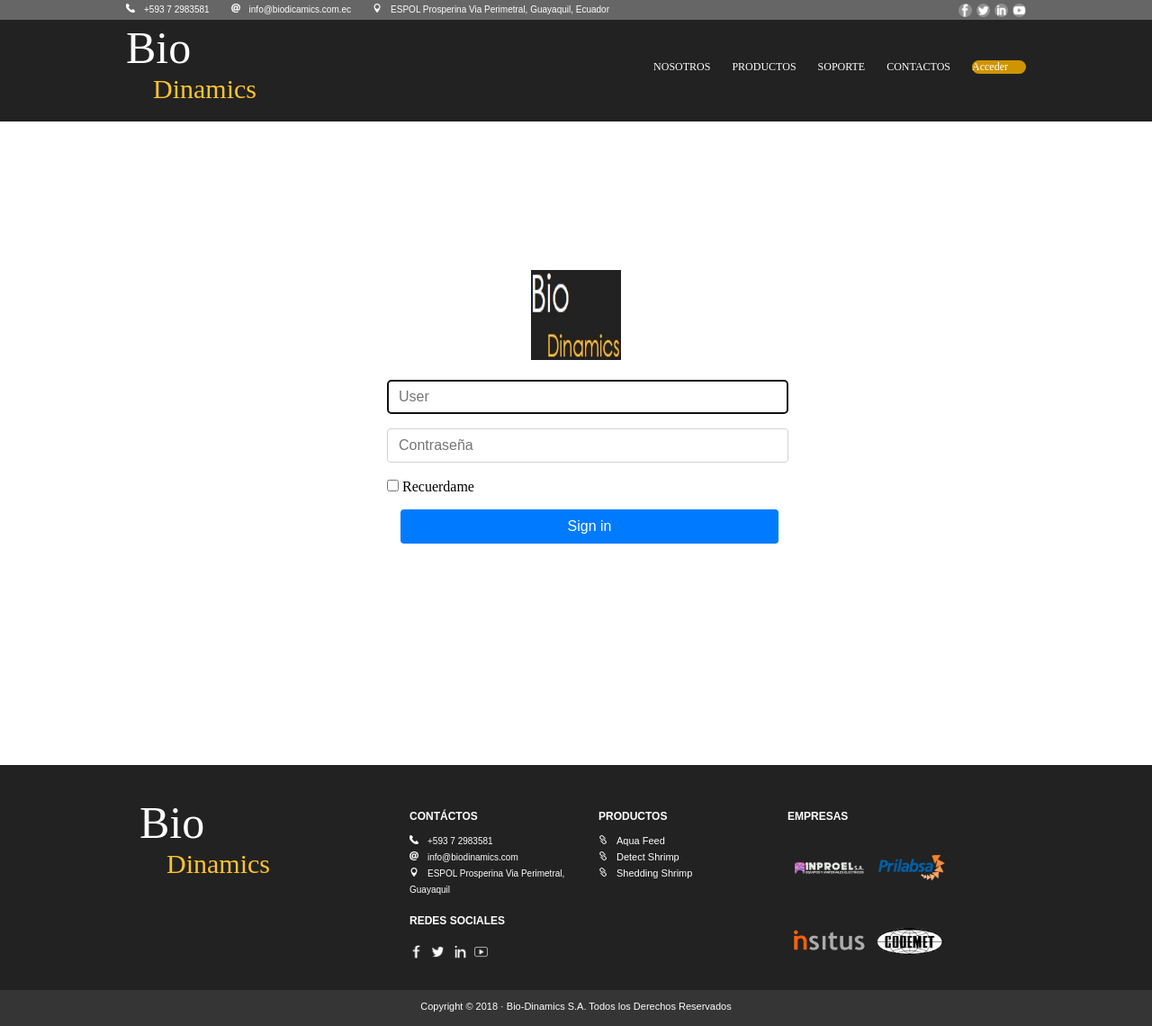
After one commit to gabolimon/BioDinamic, a PHP site: page /Loggin.php in a window 1280 px wide. The commit adds this page. Shown: the whole page at 90% size. Run offline with PHP 8.4, Linux system fonts and the light colour scheme; some libraries are stand-ins or nearby versions.

Commit message:
pagina de loggin

```diff
--- /dev/null
+++ b/Loggin.php
@@ -0,0 +1,42 @@
+<?php include('complements/head.php') ?>
+<!--CARPETAS CSS,JS,JQUERY-->
+</head>
+<!--ENCABEZADO-->
+	<header >
+		<!--MENU DINAMICO-->
+		<?php include('complements/menu.php') ?>
+	</header>
+<!--INICIO BODY -->
+	<form class="container-12" id="loggin">
+		<div class="text-center mb-4">
+			<img class="mb-4" src="img/logoFi.jpg" alt width="100" height="100">
+		</div>
+		</br>
+		<div class="form-label-group">
+			<input type="email" name="" id="inputEmail" class="form-control" placeholder="User" required autofocus>
+
+		</div>
+		<div class="contrasenia">
+	        <input type="password" id="contrasenia" class="form-control" placeholder="Contraseña" required>
+
+      	</div>
+      </br>
+
+      	<div class="checkbox mb-3">
+      		<label>
+      			<input type="checkbox" value="Recuerdame">  Recuerdame
+      		</label>
+      	</div>
+      	<button class="btn btn-lg btn-primary btn-block text-center" style="margin-left: 15px" type="submit">Sign in</button>
+
+
+	</form>
+
+<div class="clear"></div>
+</div>
+	<!--PIE DE PAGINA -->
+	<?php include('complements/cont_pie_pag.php') ?>
+
+<!--FIN BODY -->
+</body>
+</html>
--- a/Soporte.php
+++ b/Soporte.php
@@ -10,7 +10,8 @@
 <div id="formulario_reclamo" >
 	<!--TITULO -->
 		<div id="titulos1" class="container-12">
-			<i><h1 id="textoImagen">SOPORTE</h1></i>
+
+			<i class="container-12"><h1 id="textoImagen">SOPORTE</h1></i>
 		</div>
 
 
--- a/complements/head.php
+++ b/complements/head.php
@@ -17,7 +17,7 @@
 	<!--ESTILOS PAGINA-PRODUCTOS CSS-->
 	<link rel="stylesheet" href="css/estilo_soporte.css"/>
 	<link rel="stylesheet" href="css/estilo_pag_producto.css"/>
-
+	<link rel="stylesheet" href="css/estilo_Loggin.css">
 
 	<!--ESTILOS SLIDER CSS-->
 
--- a/complements/menu.php
+++ b/complements/menu.php
@@ -24,7 +24,8 @@
 				<a href="productos.php">PRODUCTOS</a>
 				<a href="Soporte.php">SOPORTE</a>
 				<a href="comentario.php">CONTACTOS</a>
-				<button type="button" id="button_menu">Acceder</button>
+				<a href="Loggin.php" id="button_menu">Acceder</a>
+
 			</ul>
 
 	</div>
--- /dev/null
+++ b/css/estilo_Loggin.css
@@ -0,0 +1,82 @@
+
+#loggin {
+    width: 100%;
+    max-width: 420px;
+    padding-top: 300px;
+    margin: 0 auto;
+    height: 550px;
+
+}
+
+.text-center {
+    text-align: center!important;
+}
+
+.text-center {
+    text-align: center!important;
+}
+
+
+.form-label-group {
+    position: relative;
+    margin-bottom: 1rem;
+}
+
+.form-control {
+    display: block;
+    width: 100%;
+    padding: .375rem .75rem;
+    font-size: 1rem;
+    line-height: 1.5;
+    color: #495057;
+    background-color: #fff;
+    background-clip: padding-box;
+    border: 1px solid #ced4da;
+    border-radius: .25rem;
+    transition: border-color .15s ease-in-out,box-shadow .15s ease-in-out;
+}
+
+.mb-3, .my-3 {
+    margin-bottom: 1rem!important;
+}
+
+.btn:not(:disabled):not(.disabled) {
+    cursor: pointer;
+}
+
+.btn-block {
+    display: block;
+    width: 100%;
+}
+
+.btn-group-lg>.btn, .btn-lg {
+    padding: .5rem 1rem;
+    font-size: 1.25rem;
+    line-height: 1.5;
+    border-radius: .3rem;
+}
+
+.btn-primary {
+    color: #fff;
+    background-color: #007bff;
+    border-color: #007bff;
+    padding-right: 10px;
+}
+
+.btn {
+    display: inline-block;
+    font-weight: 400;
+    text-align: center;
+    white-space: nowrap;
+    vertical-align: middle;
+    -webkit-user-select: none;
+    -moz-user-select: none;
+    -ms-user-select: none;
+    user-select: none;
+    border: 1px solid transparent;
+    padding: .375rem .75rem;
+    font-size: 1rem;
+    line-height: 1.5;
+    border-radius: .25rem;
+    transition: color .15s ease-in-out,background-color .15s ease-in-out,border-color .15s ease-in-out,box-shadow .15s ease-in-out;
+}
--- a/css/estilo_menu.css
+++ b/css/estilo_menu.css
@@ -8,7 +8,7 @@
 /*HEADER*/
 header {
 	width: 100%;
-	height: 150PX;
+	height: 135PX;
 	overflow: hidden;
 	background: #222222;
 	margin-bottom: 0px;
@@ -29,12 +29,13 @@ header #logo{
 	float: left;
 	position: relative;
 
+
 }
 header #logo p{
 	color: white;
 	font-family: Century Gothic;
 	font-size: 50px;
-	padding: 10px 0px 0px 0px;
+	padding: 2px 0px 0px 0px;
 }
 
 header #logo p1{
@@ -50,7 +51,7 @@ header #logo p1{
 
 header #menu{
 	float: right;
-	padding: 50px 0px 0px 0px;
+	padding: 35px 0px 0px 0px;
 
 }
 
--- a/css/estilo_soporte.css
+++ b/css/estilo_soporte.css
@@ -1,9 +1,10 @@
 #titulos1{
 	height: 550px;
-
+	width: 100%;
 	background-image: url("../img/service.jpg");
 	background-repeat: no-repeat;
 	background-size: 100% 500px;
+
 }
 
 #textoImagen{
@@ -29,7 +30,6 @@
 	margin: 6px 6px;
 	border-radius: 6px;
 	border-style: solid;
-
 }
 
 #input_text{
```
Also changed, not shown: css/floating-labels.css (added, +87 -0 lines), img/logoFi.jpg (added).
